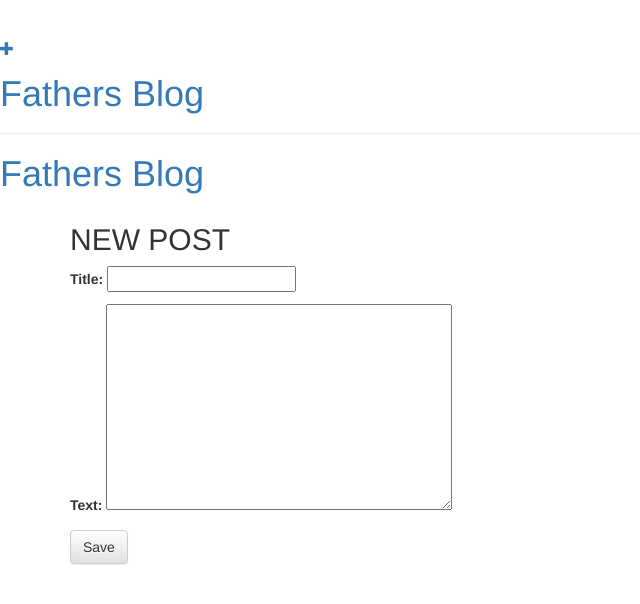
After one commit to kochikammee/my-first-blog, a Django app: page /post/new/ in a window 1280 px wide. The commit adds this page. Shown: the top 604 px of the page, without its empty margins (0-640 px from the left). Run offline with Django 3.2, Linux system fonts and the light colour scheme; some libraries are stand-ins or nearby versions.

Commit message:
forms commit

```diff
--- /dev/null
+++ b/blog/forms.py
@@ -0,0 +1,6 @@
+from django import forms
+from .models import Post
+class PostForm(forms.ModelForm):
+    class Meta:
+        model = Post
+        fields = ('title','text',)
--- a/blog/templates/blog/base.html
+++ b/blog/templates/blog/base.html
@@ -7,6 +7,10 @@
         <link rel="stylesheet" href="{% static 'css/blog.css' %}">
     </head>
     <body>
+        <div class="page-header">
+            <a href="{% url 'post_new' %}" class="top-menu"><span class="glyphicon glyphicon-plus"></span></a>
+            <h1><a href="/">Fathers Blog</a></h1>
+        </div>
         <div>
             <h1><a href="/">Fathers Blog</a></h1>
         </div>
--- /dev/null
+++ b/blog/templates/blog/post_edit.html
@@ -0,0 +1,9 @@
+{% extends 'blog/base.html' %}
+{% block content %}
+<h2>NEW POST</h2>
+    <form method="POST" class="post-form">
+    {% csrf_token %}
+    {{ form.as_p }}
+    <button type="submit" class="save btn btn-default">Save</button>
+    </form>
+{% endblock %}
--- a/blog/urls.py
+++ b/blog/urls.py
@@ -2,5 +2,6 @@ from django.urls import path
 from . import views
 urlpatterns = [
     path('', views.post_list, name='post_list'),
-    path('post/<int:pk>/',views.post_detail,name='post_detail'),
+    path('post/<int:pk>/', views.post_detail, name='post_detail'),
+    path('post/new/', views.post_new, name='post_new'),
 ]
--- a/blog/views.py
+++ b/blog/views.py
@@ -1,9 +1,23 @@
 from django.shortcuts import render , get_object_or_404
 from .models import Post
 from django.utils import timezone
+from .forms import PostForm
+from django.shortcuts import redirect
 def post_list(request):
     posts= Post.objects.filter(published_date__lte=timezone.now()).order_by('published_date')
     return render(request,'blog/post_list.html',{'posts':posts})
 def post_detail(request,pk):
     post=get_object_or_404(Post,pk=pk)
     return render(request, 'blog/post_detail.html', {'post': post})
+def post_new(request):
+    if(request.method=="POST"):
+        form = PostForm(request.POST)
+        if form.is_valid():
+            post=form.save(commit=False)
+            post.author=request.user
+            post.published_date=timezone.now()
+            post.save()
+            return redirect('post_detail',pk=post.pk)
+    else:
+        form=PostForm
+    return render(request,'blog/post_edit.html',{'form':form})
--- a/mysite/urls.py
+++ b/mysite/urls.py
@@ -18,5 +18,5 @@ from django.urls import path, include
 
 urlpatterns = [
     path('admin/', admin.site.urls),
-    path('', include('blog.urls'))
+    path('', include('blog.urls')),
 ]
```
